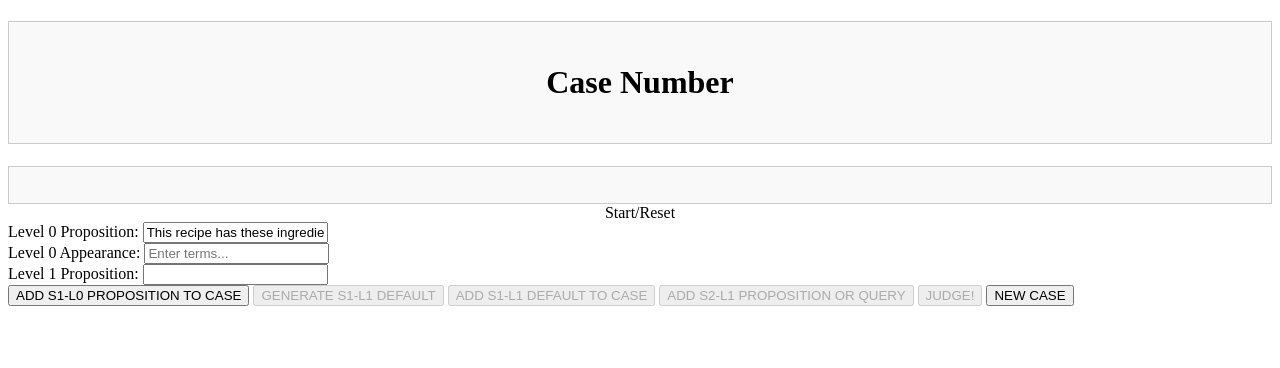
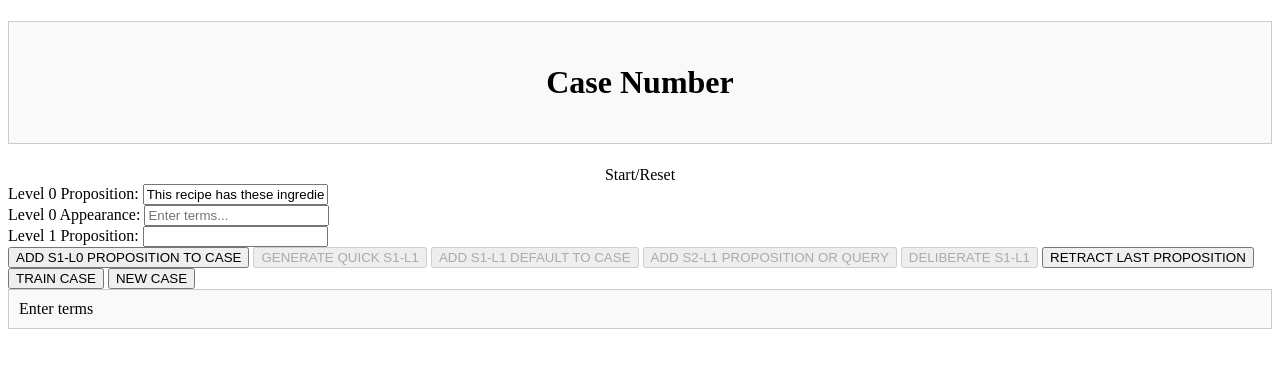
Before and after one commit to jazzbox35/AME_Client_Project, a Django app: page /ame_client_app/ in a window 1280 px wide. Shown: the top 368 px of the page. Run offline with Django 4.2, Linux system fonts and the light colour scheme; data that the repository does not hold is empty.

Commit message:
better html

```diff
--- a/ame_client_project/ame_client_app/templates/ame_client_app/home.html
+++ b/ame_client_project/ame_client_app/templates/ame_client_app/home.html
@@ -21,7 +21,7 @@
           }
     function ajaxCallCreateL1() {
         messageBox.innerText = "S1-L1 Default Generated"
-        L1.value = "This cuisine is default"
+        L1.value = "This recipe is..."
               B1.disabled = true;
               B2.disabled = false;
               B3.disabled = false;
@@ -59,6 +59,29 @@
             .then(response => response.json())
             .then(data => {
               messageBox.innerText = data['decision'] + " " + data['judgments'];
+              B4.disabled = false;
+            })
+            .catch(error => {
+              alert("An error occurred:", error);
+            });
+
+          }
+    function ajaxRetractThat(case_value,L1value) {
+        fetch(`{% url "CreateL4" %}?case=${case_value}`)
+            .then(response => response.json())
+            .then(data => {
+              messageBox.innerText = data['message'];
+            })
+            .catch(error => {
+              alert("An error occurred:", error);
+            });
+
+          }
+    function ajaxTrain(case_value,L1value) {
+        fetch(`{% url "CreateL5" %}?case=${case_value}`)
+            .then(response => response.json())
+            .then(data => {
+              messageBox.innerText = data['message'];
 
             })
             .catch(error => {
@@ -66,7 +89,6 @@
             });
 
           }
-
   </script>
 
   <style>
@@ -81,24 +103,19 @@
 <!-- you must pass at least the "data" and "next_action" JSON fields-->
 
 <body>
+
+
 <center>
     <h1>
       <div class="message-box">
         <p>Case Number {{ data.case }}</p>
       </div>
     </h1>
-    <div class="message-box">
-      <p></p>
-    </div>
 
     <div id="messageBox"></div>
 
 </center>
-<!--<label for="L1">Level 1 Proposition:</label>
-<input type="text" id="L1" name="L1" placeholder=""> -->
-<!--let L0value = document.getElementById('L0').value; -->
-<!--let caseLength = case_value.length;
-    alert('Case length: ' + caseLength); -->
+
 
 {% if next_action  == 'input_terms' %}
     <label for="L0">Level 0 Proposition:</label>
@@ -111,10 +128,12 @@
     <input type="text" id="L1" name="L1" placeholder="">
     <br>
     <button id="B0", onclick="ajaxCallCreateL0('{{data.case}}',L0.value,L0appear.value)">ADD S1-L0 PROPOSITION TO CASE</button>
-    <button id="B1", onclick="ajaxCallCreateL1()">GENERATE S1-L1 DEFAULT</button>
+    <button id="B1", onclick="ajaxCallCreateL1()">GENERATE QUICK S1-L1</button>
     <button id="B2", onclick="ajaxCallCreateL2('{{data.case}}',L1.value)">ADD S1-L1 DEFAULT TO CASE</button>
     <button id="B3", onclick="ajaxCallCreateL3('{{data.case}}',L1.value)">ADD S2-L1 PROPOSITION OR QUERY</button>
-    <button id="B4", onclick="ajaxCallCreateL4('{{data.case}}')">JUDGE!</button>
+    <button id="B4", onclick="ajaxCallCreateL4('{{data.case}}')">DELIBERATE S1-L1</button>
+    <button id="B5", onclick="ajaxRetractThat('{{data.case}}')">RETRACT LAST PROPOSITION</button>
+    <button id="B6", onclick="ajaxTrain('{{data.case}}')">TRAIN CASE</button>
 
     <button id="refreshButton">NEW CASE</button>
 
@@ -139,13 +158,34 @@
 
       // Set message
       messageBox.innerText = 'Start/Reset';
-    </script>
+
+
+</script>
+
+
 {% elif state == 'test' %}
     <button onclick="ajaxCallTrain('{{data.case}}',L0.value)">SET CASE TO TRAIN</button>
 
 {% endif %}
 
 
+<div class="message-box" ID="message-box2">
+      Enter terms
+      </div>
+
+
+<script>
+
+      document.addEventListener('keydown', function(event) {
+      const messageBox2 = document.getElementById('message-box2');
+      if (messageBox2 && event.key === 'F5') {
+        refreshButton.click()
+      } else if (messageBox2) {
+        messageBox2.innerText = "";
+      }
+        });
+</script>
+
 
 </body>
 </html>
--- a/ame_client_project/ame_client_app/urls.py
+++ b/ame_client_project/ame_client_app/urls.py
@@ -8,5 +8,7 @@ urlpatterns = [
     path("CreateL1", views.CreateL1, name="CreateL1"),
     path("CreateL2", views.CreateL2, name="CreateL2"),
     path("CreateL3", views.CreateL3, name="CreateL3"),
+    path("CreateL4", views.CreateL4, name="CreateL4"),
+    path("CreateL5", views.CreateL5, name="CreateL5"),
 
 ]
--- a/ame_client_project/ame_client_app/views.py
+++ b/ame_client_project/ame_client_app/views.py
@@ -128,3 +128,41 @@ def CreateL3(request):
     data = response.json()
 
     return JsonResponse(data)
+
+def CreateL4(request):
+    # Retract the most recent proposition
+    case = request.GET.get('case')
+    api_url = 'https://' + ame_node + '.agiengine.online/retract_that'
+    headers = {
+          'api-key':  ame_api_key
+      }
+    #appearance =  request.GET.get('appearance')
+    data = {
+      "case": int(case),
+    }
+    logging.info("retract that>" + str(data))
+    try:
+        response = requests.put(api_url, headers=headers, json=data)
+    except:
+        return HttpResponse("Cannot communicate with AME server")
+    data = response.json()
+    return JsonResponse(data)
+
+def CreateL5(request):
+    # Mark case for training -- but no further updates allowed
+    case = request.GET.get('case')
+    api_url = 'https://' + ame_node + '.agiengine.online/traincase'
+    headers = {
+          'api-key':  ame_api_key
+      }
+    #appearance =  request.GET.get('appearance')
+    data = {
+      "case": int(case),
+    }
+    logging.info("train case>" + str(data))
+    try:
+        response = requests.put(api_url, headers=headers, json=data)
+    except:
+        return HttpResponse("Cannot communicate with AME server")
+    data = response.json()
+    return JsonResponse(data)
```
Also changed, not shown: 1 other file.
